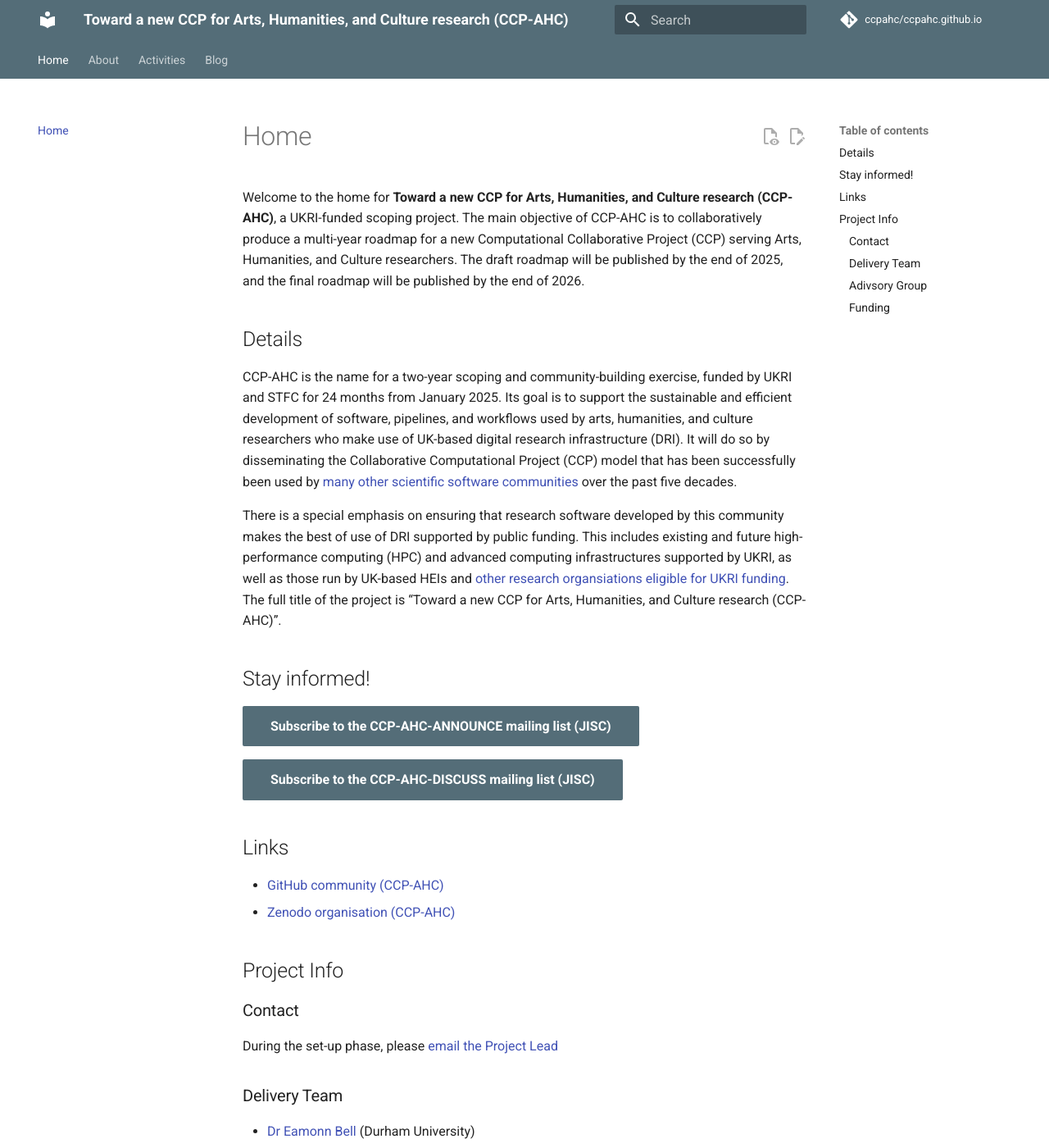
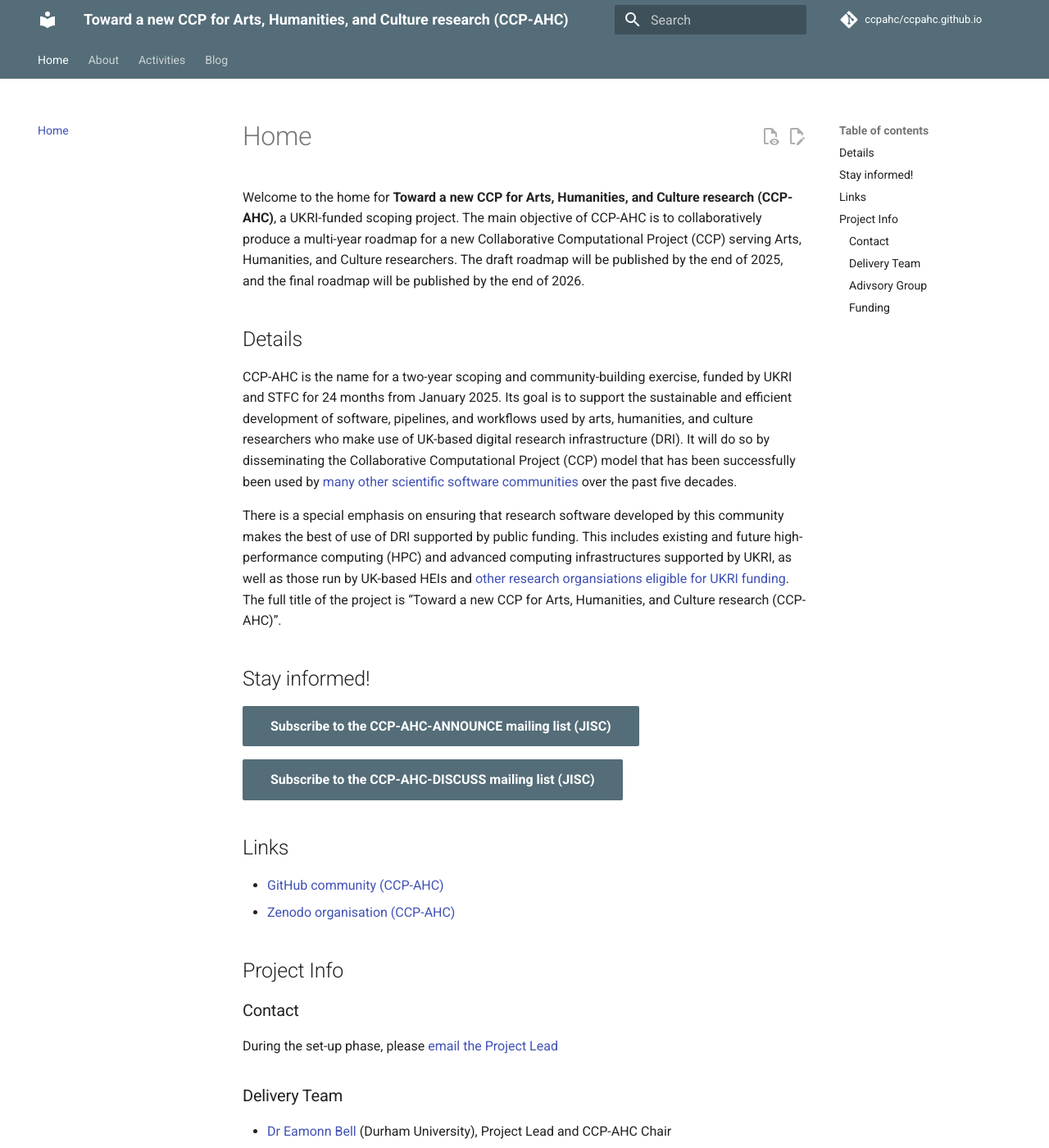
Before and after one commit to ccpahc/ccpahc.github.io, an MkDocs documentation site: the page built from docs/index.md, in a window 1280 px wide and 1400 px high. Shown: the whole window at 82% size. Built offline with MkDocs 1.6.1 and Material for MkDocs 9.7.7, drawn with Linux system fonts in a browser that asks for light colours; comment, search, counter and statistics services are not loaded; some of the changed text lies outside the part shown.

Commit message:
Fix CCP typo and add details.

```diff
--- a/docs/index.md
+++ b/docs/index.md
@@ -1,4 +1,4 @@
-Welcome to the home for **Toward a new CCP for Arts, Humanities, and Culture research (CCP-AHC)**, a UKRI-funded scoping project. The main objective of CCP-AHC is to collaboratively produce a multi-year roadmap for a new Computational Collaborative Project (CCP) serving Arts, Humanities, and Culture researchers. The draft roadmap will be published by the end of 2025, and the final roadmap will be published by the end of 2026.
+Welcome to the home for **Toward a new CCP for Arts, Humanities, and Culture research (CCP-AHC)**, a UKRI-funded scoping project. The main objective of CCP-AHC is to collaboratively produce a multi-year roadmap for a new Collaborative Computational Project (CCP) serving Arts, Humanities, and Culture researchers. The draft roadmap will be published by the end of 2025, and the final roadmap will be published by the end of 2026.
 
 ## Details
 
@@ -25,9 +25,10 @@
 
 ### Delivery Team
 
-- [Dr Eamonn Bell](https://www.durham.ac.uk/staff/eamonn-bell/) (Durham University)
-- [Dr Karina Rodriguez-Echavarria](https://research.brighton.ac.uk/en/persons/karina-rodriguez-echavarria) (University of Brighton)
-- [Prof Jeyan Thiyagalingam](https://www.scd.stfc.ac.uk/Pages/sciml-profile-jeyan.aspx) (STFC)
+- [Dr Eamonn Bell](https://www.durham.ac.uk/staff/eamonn-bell/) (Durham University), Project Lead and CCP-AHC Chair
+- [Dr Karina Rodriguez-Echavarria](https://research.brighton.ac.uk/en/persons/karina-rodriguez-echavarria) (University of Brighton), Project co-Lead
+- [Prof Jeyan Thiyagalingam](https://www.scd.stfc.ac.uk/Pages/sciml-profile-jeyan.aspx) (STFC), Project co-Lead
+- Clare Collyer (Durham University), Research Project Manager
 
 ### Adivsory Group
 
```
